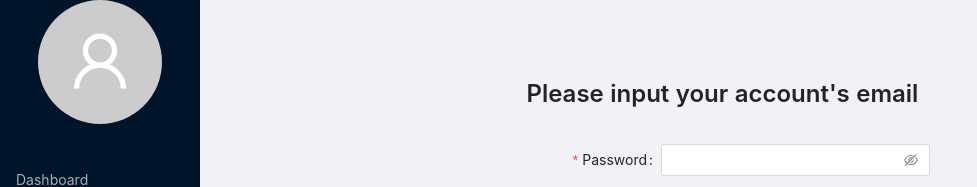
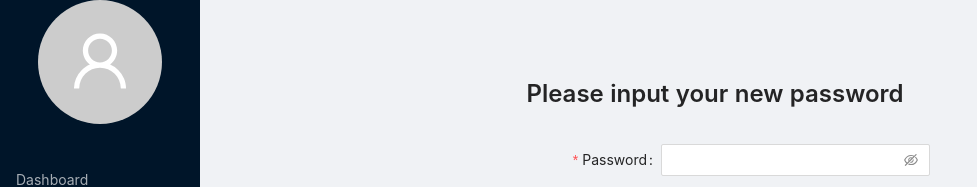
Before and after one commit to xindixu/mailit, a React (Create React App) app in the folder frontend/: page /login/password in a window 1280 px wide. Shown: the top 187 px of the page, without its empty margins (0-977 px from the left). Built offline with nearby package versions, Linux system fonts and the light colour scheme.

Commit message:
[frontend] change title of reset password page

```diff
--- a/frontend/src/pages/login/reset-password.js
+++ b/frontend/src/pages/login/reset-password.js
@@ -31,7 +31,7 @@ const ResetPassword = () => {
 
   return (
     <Main>
-      <Title level={3}>Please input your account&apos;s email</Title>
+      <Title level={3}>Please input your new password</Title>
       <br />
       <Form
         name="basic"
```
